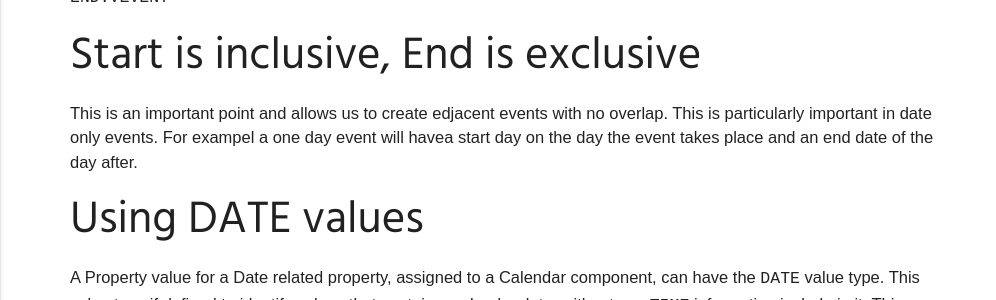
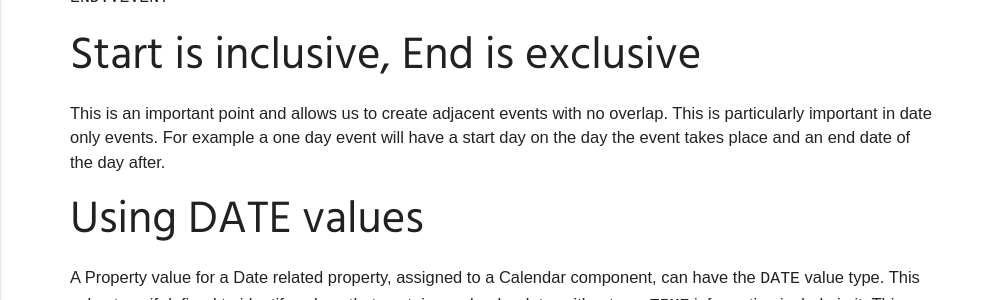
Before and after one commit to CalConnect/DEVGUIDE, a Jekyll site: the page built from _pages/Handling-Dates-and-Times.md, in a window 1280 px wide and 900 px high, scrolled down 420 px. Shown: the part 156-456 px from the top of the window, without its empty margins (0-996 px from the left). Built offline with Jekyll 4.4.1, drawn with Linux system fonts in a browser that asks for light colours; some web fonts are replaced.

Commit message:
some more

```diff
--- a/_pages/Handling-Dates-and-Times.md
+++ b/_pages/Handling-Dates-and-Times.md
@@ -26,7 +26,7 @@ END:VEVENT
 </code></pre>
 
 # Start is inclusive, End is exclusive
-This is an important point and allows us to create edjacent events with no overlap. This is particularly important in date only events. For exampel a one day event will havea start day on the day the event takes place and an end date of the day after.
+This is an important point and allows us to create adjacent events with no overlap. This is particularly important in date only events. For example a one day event will have a start day on the day the event takes place and an end date of the day after.
 
 
 # Using DATE values
```
